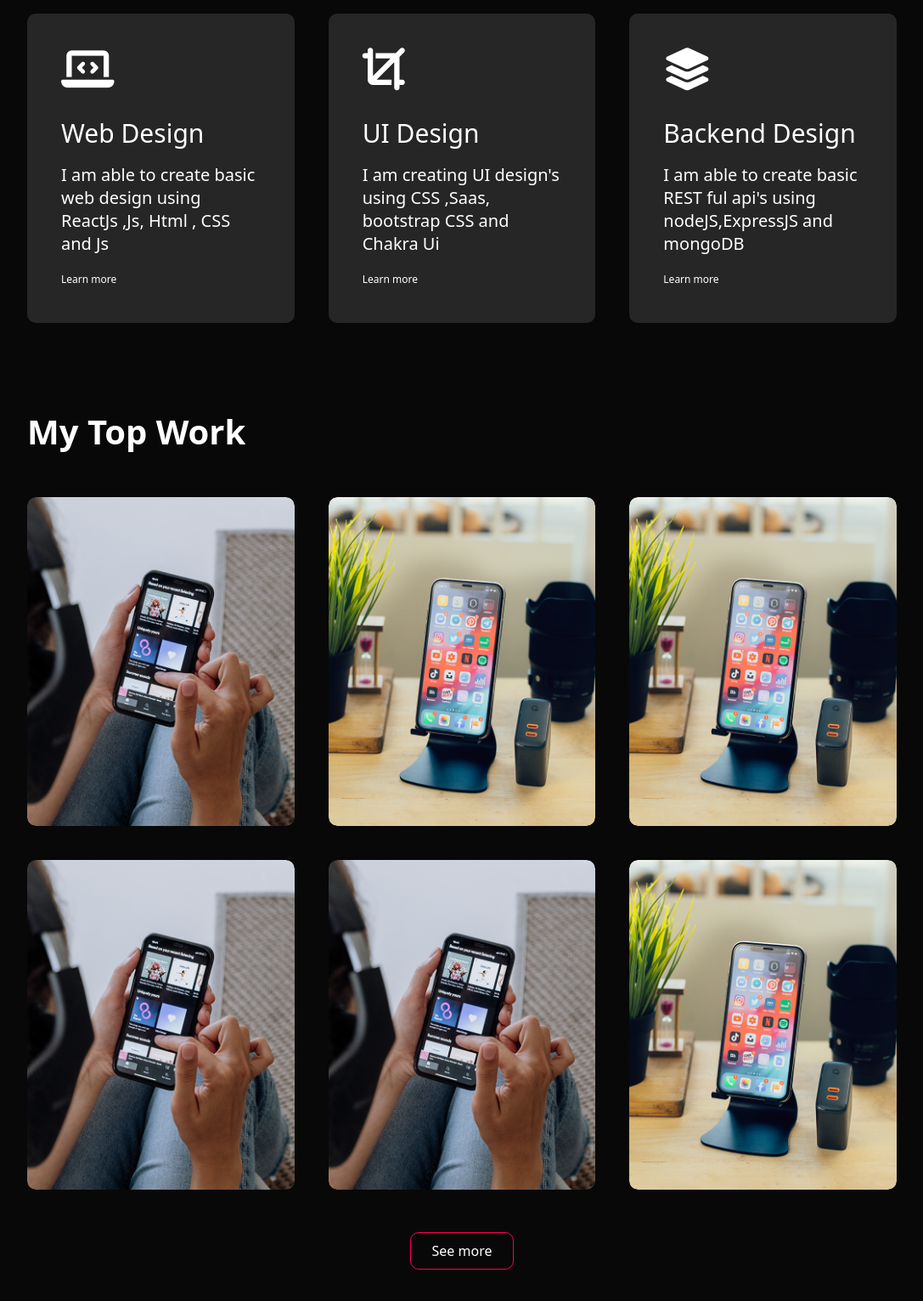
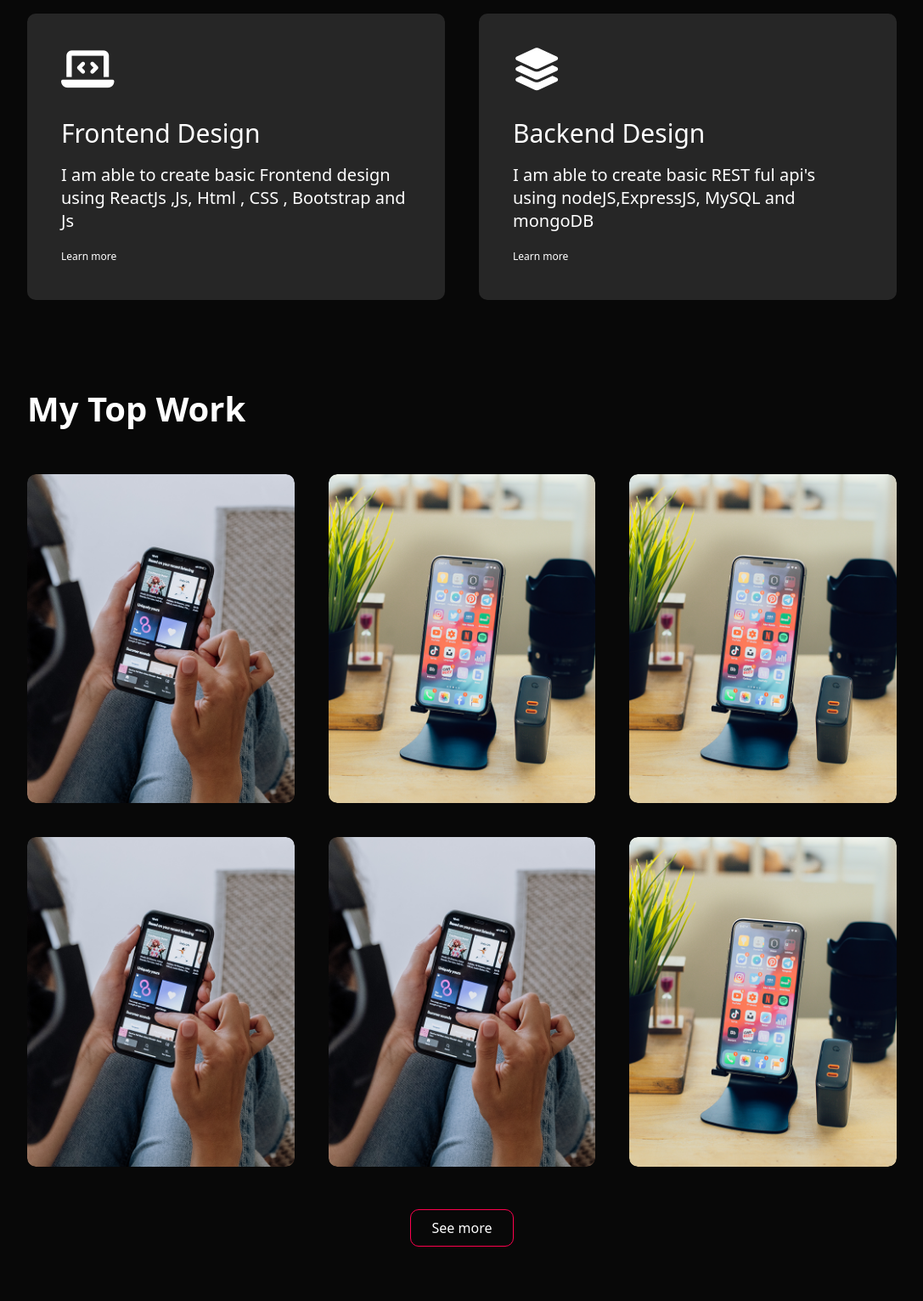
Before and after one commit to VaibhavR02/Portfolio-html-css, a plain HTML site: page index.html in a window 1280 px wide. Shown: the part 1500-3031 px from the top of the page at 85% size, without its empty margins (96-1183 px from the left). Drawn offline with Linux system fonts and the light colour scheme.

Commit message:
cv updated

```diff
--- a/index.html
+++ b/index.html
@@ -95,7 +95,10 @@
 
             <div class="tab-contents" id="experience">
               <ul>
-                <li><span>Fresher</span><br />Career Building</li>
+                <li>
+                  <span>Full Stack Developer</span><br />Taypro Private Limited
+                  [March 2023*]
+                </li>
               </ul>
             </div>
 
@@ -117,20 +120,10 @@
         <div class="services-list">
           <div>
             <i class="fa-solid fa-laptop-code"></i>
-            <h2>Web Design</h2>
+            <h2>Frontend Design</h2>
             <p>
-              I am able to create basic web design using ReactJs ,Js, Html , CSS
-              and Js
-            </p>
-            <a href="#">Learn more</a>
-          </div>
-
-          <div>
-            <i class="fa-solid fa-crop"></i>
-            <h2>UI Design</h2>
-            <p>
-              I am creating UI design's using CSS ,Saas, bootstrap CSS and
-              Chakra Ui
+              I am able to create basic Frontend design using ReactJs ,Js, Html
+              , CSS , Bootstrap and Js
             </p>
             <a href="#">Learn more</a>
           </div>
@@ -139,15 +132,14 @@
             <i class="fa-solid fa-layer-group"></i>
             <h2>Backend Design</h2>
             <p>
-              I am able to create basic REST ful api's using nodeJS,ExpressJS
-              and mongoDB
+              I am able to create basic REST ful api's using nodeJS,ExpressJS,
+              MySQL and mongoDB
             </p>
             <a href="#">Learn more</a>
           </div>
         </div>
       </div>
     </div>
-    <!-- ---------------portfolio------------------->
 
     <div id="portfolio">
       <div class="container">
@@ -201,12 +193,12 @@
           <div class="work">
             <img src="images/work-2.png" />
             <div class="layer">
-              <h3>MBA CHAIWALA CLONE</h3>
+              <h3>HOTSTAR CLONE</h3>
               <p>
-                THis is a clone of mba chaiwala <br />
-                Tools : REACTJS | SASS | FRAMER-MOTION | CSS
+                THis is a clone of Hotstar <br />
+                Tools : REACTJS | CSS | MOVIE-DB-API
               </p>
-              <a href="https://mbachaiwala-clone.vercel.app/" target="_blank"
+              <a href="https://hotstar-2z2m.onrender.com/" target="_blank"
                 ><i class="fa-sharp fa-solid fa-arrow-up-right-from-square"></i
               ></a>
             </div>
@@ -215,12 +207,12 @@
           <div class="work">
             <img src="images/work-2.png" />
             <div class="layer">
-              <h3>CHATAPP</h3>
+              <h3>PORTFOLIO</h3>
               <p>
-                This app has functionality to chat with other person <br />
+                This portfolio created using React and SCSS <br />
                 Tools : REACTJS | SASS | FRAMER-MOTION | CSS
               </p>
-              <a href=" https://chatapp-vaibhav.netlify.app/" target="_blank"
+              <a href="https://vaibhav-randale.vercel.app/" target="_blank"
                 ><i class="fa-sharp fa-solid fa-arrow-up-right-from-square"></i
               ></a>
             </div>
@@ -229,7 +221,7 @@
           <div class="work">
             <img src="images/work-1.png" />
             <div class="layer">
-              <h3>Weather App</h3>
+              <h3>WEATHER APP</h3>
               <p>
                 This app created using weather api <br />
                 Tools: React | CSS | JS
```
Also changed, not shown: 1 other file.
